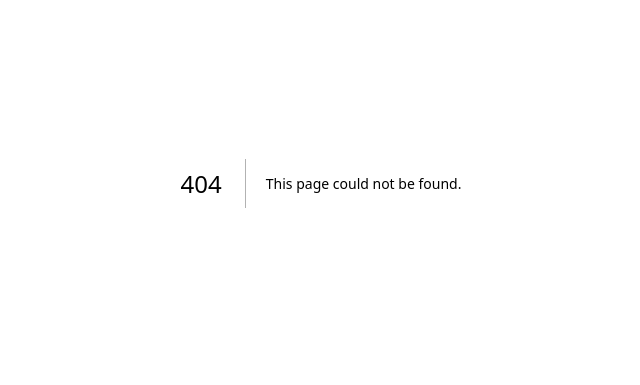
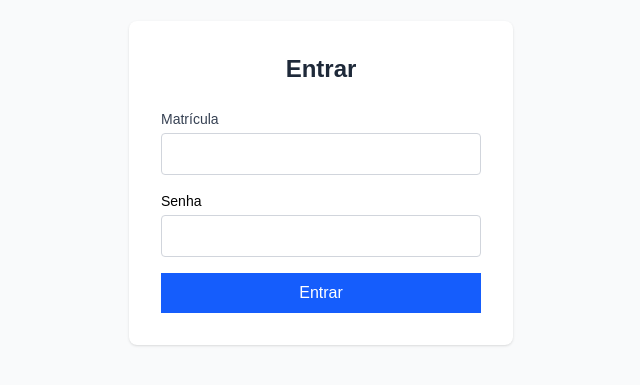
Before and after one commit to EricAugust2006/sistema-ponto, a Next.js app in the folder sistema-ponto/: page /login in a window 1280 px wide. Before the commit this address had no page. Shown: the part 217-602 px from the top of the page, without its empty margins (319-959 px from the left). Built offline with nearby package versions, Linux system fonts and the light colour scheme.

Commit message:
adding page login with react hook form (#13)

```diff
--- /dev/null
+++ b/package.json
@@ -0,0 +1,6 @@
+{
+  "dependencies": {
+    "@hookform/resolvers": "^5.9.1",
+    "react-hook-form": "^7.85.0"
+  }
+}
--- /dev/null
+++ b/sistema-ponto/app/login/page.tsx
@@ -0,0 +1,127 @@
+"use client";
+
+import { useState } from "react";
+import { useRouter } from "next/navigation";
+import { useForm } from "react-hook-form";
+import { zodResolver } from "@hookform/resolvers/zod";
+import z from "zod";
+
+const loginSchema = z.object({
+  matricula: z
+    .string()
+    .trim()
+    .min(1, "Matrícula é obrigatória")
+    .max(6, "Matrícula deve ter no máximo 6 caracteres"),
+  senha: z.string().min(6, "Senha deve ter no mínimo 6 caracteres"),
+});
+
+type LoginFormData = z.infer<typeof loginSchema>;
+
+export default function LoginPage() {
+  const router = useRouter();
+  const [erroApi, setErroApi] = useState<string | null>(null);
+  const [carregando, setCarregando] = useState(false);
+
+  const {
+    register,
+    handleSubmit,
+    formState: { errors },
+  } = useForm<LoginFormData>({
+    resolver: zodResolver(loginSchema),
+  });
+
+  async function onSubmit(data: LoginFormData) {
+    setErroApi(null);
+    setCarregando(true);
+
+    try {
+      const res = await fetch("/api/v1/sessoes", {
+        method: "POST",
+        headers: {
+          "Content-Type": "application/json",
+        },
+        body: JSON.stringify(data),
+      });
+
+      if (!res.ok) {
+        const body = await res.json();
+        setErroApi(body.erro ?? "Nao foi possível fazer login");
+        return;
+      }
+
+      router.push("/ponto");
+    } catch (error) {
+      setErroApi("Erro de conexão. Tente novamente");
+    } finally {
+      setCarregando(false);
+    }
+  }
+
+  return (
+    <main className="flex min-h-screen items-center justify-center bg-gray-50 px-4">
+      <div className="w-full max-w-sm rounded-lg bg-white p-8 shadow">
+        <h1 className="mb-6 text-center text-2xl font-semibold text-gray-800">
+          Entrar
+        </h1>
+
+        <form onSubmit={handleSubmit(onSubmit)} className="space-y-4">
+          <div>
+            <label
+              htmlFor="matricula"
+              className="mb-1 block text-sm font-medium text-gray-700"
+            >
+              Matrícula
+            </label>
+
+            <input
+              id="matricula"
+              type="text"
+              {...register("matricula")}
+              className="w-full rounded border border-gray-300 px-3 py-2 focus:border-blue-500 focus:outline-none text-black"
+            />
+            {errors.matricula && (
+              <p className="mt-1 text-sm text-red-600">
+                {errors.matricula.message}{" "}
+              </p>
+            )}
+          </div>
+
+          <div>
+            <label
+              htmlFor="senha"
+              className="mb-1 block text-sm font-medium text-black"
+            >
+              Senha
+            </label>
+
+            <input
+              id="senha"
+              type="password"
+              {...register("senha")}
+              className="w-full rounded border border-gray-300 px-3 py-2 text-black focus:border-blue-500 focus:outline-none"
+            />
+            {errors.senha && (
+              <p className="mt-1 text-sm text-red-600">
+                {errors.senha.message}{" "}
+              </p>
+            )}
+          </div>
+
+          {erroApi && (
+            <p className="rounded bg-red-50 px-3 py-2 text-sm text-red-700">
+              {erroApi}
+            </p>
+          )}
+
+          <button
+            type="submit"
+            disabled={carregando}
+            className="w-full bg-blue-600 py-2 font-medium text-white transition hover:bg-blue-700 disabled:cursor-not-allowed disabled:bg-blue-300"
+          >
+            {carregando ? "Entrando..." : "Entrar"}
+          </button>
+        </form>
+      </div>
+    </main>
+  );
+}
--- a/sistema-ponto/app/page.tsx
+++ b/sistema-ponto/app/page.tsx
@@ -1,64 +0,0 @@
-export default function Home() {
-  //passo 1:
-  //
-
-  return (
-    <div className="flex min-h-screen flex-col bg-gray-50 dark:bg-zinc-900">
-      <header className="flex w-full items-center justify-between border-b border-gray-300 bg-gradient-to-b from-zinc-200 p-4 backdrop-blur-2xl dark:border-neutral-800 dark:bg-zinc-800/30 dark:from-inherit">
-        <span className="text-sm font-semibold text-gray-700 dark:text-gray-200">
-          Controle de Ponto
-        </span>
-      </header>
-
-      <main className="flex flex-1 flex-col items-center justify-center px-4 py-8 font-sans antialiased">
-        <form
-          action=""
-          className="flex w-full max-w-xs sm:max-w-sm flex-col items-center justify-center gap-4 rounded-xl bg-white px-6 py-6 sm:px-8 shadow-md dark:bg-zinc-800 dark:shadow-none dark:ring-1 dark:ring-zinc-700"
-        >
-          <h1 className="text-lg sm:text-xl font-bold text-gray-800 dark:text-gray-100">
-            Controle de Ponto
-          </h1>
-
-          <div className="flex w-full flex-col gap-4">
-            <div className="flex flex-col gap-1">
-              <label
-                htmlFor="matricula"
-                className="text-sm font-semibold text-gray-700 dark:text-gray-200"
-              >
-                Matrícula:
-              </label>
-              <input
-                type="text"
-                id="matricula"
-                name="matricula"
-                className="rounded-md border border-gray-300 bg-white px-3 py-2 text-sm font-normal text-gray-800 focus:outline-none focus:ring-2 focus:ring-zinc-400 dark:border-zinc-600 dark:bg-zinc-700 dark:text-gray-100 dark:focus:ring-zinc-500"
-              />
-            </div>
-
-            <div className="flex flex-col gap-1">
-              <label
-                htmlFor="senha"
-                className="text-sm font-semibold text-gray-700 dark:text-gray-200"
-              >
-                Senha:
-              </label>
-              <input
-                type="password"
-                id="senha"
-                name="senha"
-                className="rounded-md border border-gray-300 bg-white px-3 py-2 text-sm font-normal text-gray-800 focus:outline-none focus:ring-2 focus:ring-zinc-400 dark:border-zinc-600 dark:bg-zinc-700 dark:text-gray-100 dark:focus:ring-zinc-500"
-              />
-            </div>
-          </div>
-
-          <button
-            type="submit"
-            className="mt-2 w-full rounded-md bg-zinc-800 px-4 py-2 text-sm font-semibold text-white transition-colors hover:bg-zinc-700 dark:bg-zinc-100 dark:text-zinc-900 dark:hover:bg-white"
-          >
-            Entrar
-          </button>
-        </form>
-      </main>
-    </div>
-  );
-}
```
Also changed, not shown: 1 other file (tests, documents, lock files or other folders).
